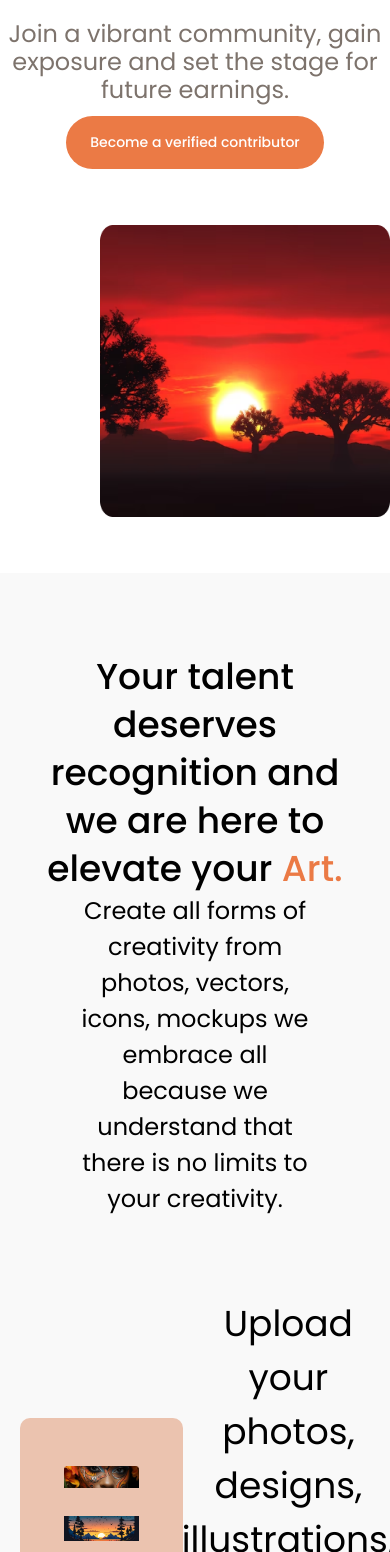
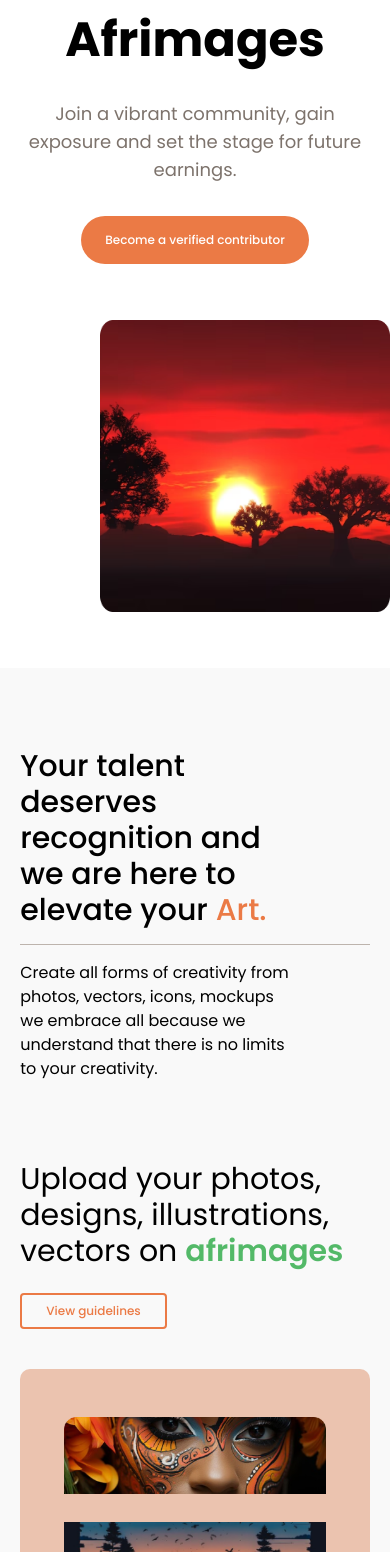
Before and after one commit to Afrimages/Afrimages-Frontend, a Next.js app: page /creator in a window 390 px wide. Shown: the part 448-2000 px from the top of the page. Built offline with nearby package versions, Linux system fonts and the light colour scheme.

Commit message:
style(creator): create mobile view of page

```diff
--- a/app/creator/page.tsx
+++ b/app/creator/page.tsx
@@ -1,23 +1,23 @@
-import Image from 'next/image';
+import Image from 'next/image'
 
-import heroImg1 from '@/public/images/creator/creator-hero-img-1.png';
-import heroImg2 from '@/public/images/creator/creator-hero-img-2.png';
-import heroImg3 from '@/public/images/creator/creator-hero-img-3.png';
-import heroImg4 from '@/public/images/creator/creator-hero-img-4.png';
-import whyCollageImg1 from '@/public/images/creator/creator-why-collage-1.png';
-import whyCollageImg2 from '@/public/images/creator/creator-why-collage-2.png';
-import whyCollageImg3 from '@/public/images/creator/creator-why-collage-3.png';
-import whyCollageImg4 from '@/public/images/creator/creator-why-collage-4.png';
-import ctaCollageImg from '@/public/images/creator/creator-cta-colllage.png';
+import heroImg1 from '@/public/images/creator/creator-hero-img-1.png'
+import heroImg2 from '@/public/images/creator/creator-hero-img-2.png'
+import heroImg3 from '@/public/images/creator/creator-hero-img-3.png'
+import heroImg4 from '@/public/images/creator/creator-hero-img-4.png'
+import whyCollageImg1 from '@/public/images/creator/creator-why-collage-1.png'
+import whyCollageImg2 from '@/public/images/creator/creator-why-collage-2.png'
+import whyCollageImg3 from '@/public/images/creator/creator-why-collage-3.png'
+import whyCollageImg4 from '@/public/images/creator/creator-why-collage-4.png'
+import ctaCollageImg from '@/public/images/creator/creator-cta-colllage.png'
 
-import heartOutlineIcon from '@/public/svg/heart-outline.svg';
-import atomIcon from '@/public/svg/atom.svg';
-import feedbackIcon from '@/public/svg/feedback.svg';
-import uploadIcon from '@/public/svg/upload-linear.svg';
-import tagsIcon from '@/public/svg/tags.svg';
-import monitorIcon from '@/public/svg/monitor.svg';
-import Navbar from '@/components/ui/Navbar';
-import Footer from '@/components/ui/Footer';
+import heartOutlineIcon from '@/public/svg/heart-outline.svg'
+import atomIcon from '@/public/svg/atom.svg'
+import feedbackIcon from '@/public/svg/feedback.svg'
+import uploadIcon from '@/public/svg/upload-linear.svg'
+import tagsIcon from '@/public/svg/tags.svg'
+import monitorIcon from '@/public/svg/monitor.svg'
+import Navbar from '@/components/ui/Navbar'
+import Footer from '@/components/ui/Footer'
 
 export default function Creator() {
   return (
@@ -26,21 +26,57 @@
       <div className=' py-32'>
         {/* Hero Section */}
         <section>
-                <div className='text-center'>
-                    <h1 className='text-lg font-bold leading-[80px]'>
+          <div
+            className='text-center
+          px-xPadding'
+          >
+            <h1
+              className='
+              text-lg
+                    font-bold
+                    leading-[80px]'
+            >
               Showcase your{' '}
-                        <span className='text-green400 border-4 border-green400 rounded-full py-1 px-3.5'>
+              <span
+                className='text-green400
+                        border-4
+                        border-green400
+                        rounded-full
+                        py-1
+                        px-3.5'
+              >
                 Creativity
               </span>{' '}
               <br />{' '}
-                        <span className='inline-block align-middle w-[200px] h-[70px] rounded-full bg-orange-300 bg-span-img mr-3'></span>
+              <span
+                className='inline-block
+              align-middle
+              w-[200px]
+              h-[70px]
+              rounded-full
+              bg-orange-300
+              bg-span-img
+              mr-3'
+              ></span>
               On Afrimages
             </h1>
 
-                    <div className='flex flex-col gap-3 items-center justify-center my-5'>
-                    <p className=' text-md leading-7 text-grey600'>
-                        Join a vibrant community, gain exposure and set the
-                        stage for future earnings.
+            <div
+              className='flex
+            flex-col
+            gap-8
+            items-center
+            justify-center
+            my-5'
+            >
+              <p
+                className='md:text-[18px]
+                text-md
+              leading-7
+              text-grey600'
+              >
+                Join a vibrant community, gain exposure and set the stage for
+                future earnings.
               </p>
 
               <button className='btn-main px-6 py-4 w-fit rounded-full'>
@@ -52,8 +88,7 @@
           {/* Marquee */}
 
           <div className='flex items-center gap-3 my-14 overflow-hidden pl-[100px]'>
-                    {[heroImg1, heroImg2, heroImg3, heroImg4].map(
-                        (image, index) => (
+            {[heroImg1, heroImg2, heroImg3, heroImg4].map((image, index) => (
               <Image
                 key={index}
                 src={image}
@@ -62,8 +97,7 @@
                 height={292}
                 className='w-[353px] h-[292px]'
               />
-                        )
-                    )}
+            ))}
           </div>
 
           {/* Banner */}
@@ -76,75 +110,126 @@
         </section>
 
         {/* Info Section */}
-            <section className='bg-offWhite py-20 flex flex-col gap-20'>
-                <div className='text-center'>
-                    <h1 className='text-mdl font-medium w-4/5 m-auto leading-[3rem]'>
-                        Your talent deserves recognition and we are here to
-                        elevate your <span className='text-orange700'>Art.</span>
+        <section
+          className='bg-offWhite
+        py-20
+        flex
+        flex-col
+        gap-20
+        '
+        >
+          <div className='md:text-left text-center px-xPadding'>
+            <h1
+              className='md:text-3xl
+              text-mdl
+             font-medium
+             w-4/5
+             md:m-0
+             m-auto
+             leading-[3rem]'
+            >
+              Your talent deserves recognition and we are here to elevate your{' '}
+              <span className='text-orange700'>Art.</span>
             </h1>
 
-                    <p className='w-3/5 mx-auto text-md font-normal'>
-                        Create all forms of creativity from photos, vectors,
-                        icons, mockups we embrace all because we understand that
-                        there is no limits to your creativity.
+            <span
+              className='md:block
+            hidden
+            w-full
+            mx-auto
+            h-[1px]
+            my-4
+            bg-grey500'
+            ></span>
+
+            <p
+              className='md:w-4/5
+              w-3/5
+            mx-auto
+            md:mx-0
+            text-md
+            md:text-base
+            font-normal'
+            >
+              Create all forms of creativity from photos, vectors, icons,
+              mockups we embrace all because we understand that there is no
+              limits to your creativity.
             </p>
           </div>
 
-                <div className='grid grid-cols-2 px-xPadding justify-center gap-6 items-center'>
-                    <div className='rounded-[10px] py-12 px-11 gradient-collage flex flex-col gap-7 items-center'>
-                        <Image
-                            src={whyCollageImg1}
-                            alt=''
-                            width={415}
-                            height={213}
-                        />
+          <div
+            className='grid
+          sm:grid-cols-1
+          grid-cols-2
+          px-xPadding
+          justify-center
+          gap-6
+          md:gap-10
+          items-center'
+          >
+            <div className='sm:order-2 rounded-[10px] py-12 px-11 gradient-collage flex flex-col gap-7 items-center'>
+              <Image src={whyCollageImg1} alt='' width={415} height={213} />
 
-                        <Image
-                            src={whyCollageImg2}
-                            alt=''
-                            width={293}
-                            height={99}
-                        />
+              <Image src={whyCollageImg2} alt='' width={293} height={99} />
 
               <div className='grid grid-cols-2 items-center gap-5'>
-                            <Image
-                                src={whyCollageImg3}
-                                alt=''
-                                width={198}
-                                height={80}
-                            />
+                <Image src={whyCollageImg3} alt='' width={198} height={80} />
 
-                            <Image
-                                src={whyCollageImg4}
-                                alt=''
-                                width={198}
-                                height={80}
-                            />
+                <Image src={whyCollageImg4} alt='' width={198} height={80} />
               </div>
             </div>
 
-                    <div className='px-[10%] flex flex-col gap-3 items-center justify-center'>
-                        <p className='text-mdl text-center'>
-                            Upload your photos, designs, illustrations, vectors
-                            on <a href='#' className='font-semibold text-green700'>
+            <div
+              className='
+            px-[10%]
+            md:px-0
+            flex
+            flex-col
+            gap-3
+            md:gap-6
+            md:items-start
+            items-center
+            justify-center'
+            >
+              <p
+                className='text-mdl
+              md:text-3xl
+              md:text-left
+              text-center'
+              >
+                Upload your photos, designs, illustrations, vectors on{' '}
+                <a href='#' className='font-semibold text-green700'>
                   afrimages
                 </a>
               </p>
 
-                        <button className='py-2 px-6 btn-outline'>
-                            View guidelines
-                        </button>
+              <button className='py-2 px-6 btn-outline'>View guidelines</button>
             </div>
           </div>
         </section>
 
         {/* Why Section */}
         <section className='my-24'>
-                <h1 className='text-center text-[2rem] font-bold'>
-                    Why you should become a contributor on <span className='text-green800 font-bold'>afrimages</span>
+          <h1
+            className='text-center
+          text-[2rem]
+          md:text-2xl
+          font-bold
+          max-w-xl mx-auto'
+          >
+            Why you should become a contributor on{' '}
+            <span className='text-green800 font-bold'>afrimages</span>
           </h1>
 
-                <div className='flex items-center justify-center gap-8 mt-9 mb-6'>
+          <div
+            className='flex
+          md:flex-col
+          items-center
+          justify-center
+          gap-8
+          mt-9
+          mb-6'
+          >
             {[
               {
                 text: 'Get recognized and given due credit for your creativity; as a contributor on afrimages you can be rest assured that we wont take credit for your work as your name or initials will be attached to every upload ',
@@ -161,9 +246,17 @@
             ].map((item, index) => (
               <div
                 key={item.text.slice(0, 10)}
-                            className={`border border-gray-200 shadow-sm rounded-[10px] w-[330px] h-[210px] py-3.5 px-7 ${
-                                index === 0 || index === 2 ? 'bg-offWhite' : ''
-                            }`}
+                className={`border
+                border-gray-200
+                shadow-sm
+                rounded-[10px]
+                md:w-[80%]
+                w-[330px]
+                md:h-auto
+                h-[210px]
+                py-3.5
+                px-7
+                ${index === 0 || index === 2 ? 'bg-offWhite' : ''}`}
               >
                 <div
                   className={`rounded-full w-8 h-8 flex items-center justify-center ${
@@ -172,15 +265,16 @@
                       : 'bg-transparent border border-black'
                   }`}
                 >
-                                <Image
-                                    src={item.icon}
-                                    alt=''
-                                    width={20}
-                                    height={20}
-                                />
+                  <Image src={item.icon} alt='' width={20} height={20} />
                 </div>
 
-                            <p className='mt-2.5 leading-[19px] tracking-[0.5px] text-[#545454]'>
+                <p
+                  className='mt-4
+                leading-[19px]
+                tracking-[0.5px]
+                text-[#545454]
+                md:text-sm'
+                >
                   {item.text}
                 </p>
               </div>
@@ -192,16 +286,35 @@
                         Become a verified contributor
                     </button>
                 </div> */}
-
         </section>
 
-            <section className='my-16 flex flex-col items-center justify-center'>
-            <h1 className='font-bold text-[2em] leading-[38px] text-center w-3/5 '>
-                    Creative tools we provided to make your uploading easy and
-                    seamless
+        <section
+          className='my-16
+        flex
+        flex-col
+        items-center
+        justify-center
+        px-xPadding'
+        >
+          <h1
+            className='md:font-medium
+            font-bold
+            md:text-[1.6em]
+          text-[2em]
+          leading-[38px]
+          text-center
+          md:w-4/5
+          w-3/5 '
+          >
+            Creative tools we provided to make your uploading easy and seamless
           </h1>
 
-                <div className='flex items-center justify-between gap-9 mt-8'>
+          <div
+            className='flex
+          sm:flex-col
+          items-center
+          justify-between gap-9 mt-8'
+          >
             {[
               {
                 heading: 'Batch uploading',
@@ -216,28 +329,52 @@
               },
               {
                 heading: 'Monitor your downloads',
-                            text: 'you can monitor how our users react to your content  ',
+                text: 'You can monitor how our users react to your content  ',
                 icon: monitorIcon,
               },
             ].map((item) => (
               <div
                 key={item.heading}
-                            className='text-center bg-white shadow-md px-5 py-16 rounded-md w-1/3 border border-gray-100'
+                className='text-center
+                bg-white
+                shadow-md
+                px-5
+                md:py-8
+                py-16
+                rounded-md
+                sm:w-[80%]
+                w-1/3
+                md:h-[200px]
+                border
+                border-gray-100'
               >
-                            <div className='rounded-full w-8 h-8 flex items-center justify-center bg-white shadow-md mx-auto'>
-                                <Image
-                                    src={item.icon}
-                                    alt=''
-                                    width={20}
-                                    height={20}
-                                />
+                <div
+                  className='rounded-full
+                w-8 h-8 flex items-center justify-center bg-white shadow-md mx-auto'
+                >
+                  <Image src={item.icon} alt='' width={20} height={20} />
                 </div>
 
-                            <h3 className='mt-3.5 mb-1 text-xl font-medium leading-6'>
+                <h3
+                  className='mt-3.5
+                mb-1
+                md:text-base
+                text-xl
+                md:font-semibold
+                font-medium
+                leading-6'
+                >
                   {item.heading}
                 </h3>
 
-                            <p className='font-light leading-4 text-sm'>
+                <p
+                  className='
+                  md:font-normal
+                  font-light
+                leading-4
+                md:text-xs
+                text-sm'
+                >
                   {item.text}
                 </p>
               </div>
@@ -246,32 +383,54 @@
         </section>
 
         {/* Question Section */}
-            <section className='my-16'>
-                <h1 className='text-2xl font-medium text-center'>
-                    Do you have questions for us ? we are available to answer
+        <section className='px-xPadding my-16'>
+          <h1
+            className='
+          md:text-[18px]
+          text-2xl
+          font-medium
+          text-center'
+          >
+            Do you have questions for us ? <br /> We are available to answer
             your questions{' '}
           </h1>
 
-                <form className='mx-auto w-[80%] border border-black mt-9 rounded-lg'>
+          <form className='mx-auto w-full border border-black mt-9 rounded-lg'>
             <input
               type='text'
+              aria-multiline
               required
               placeholder='Type your questions'
-                        className='bg-offWhite px-6 py-7 w-full  placeholder:text-[#545454] font-light focus:outline-none'
+              className='bg-offWhite
+              px-6
+              py-7
+              w-full
+              placeholder:text-[#545454]
+              font-light
+              md:font-normal
+                md:text-xs
+              focus:outline-none'
             />
 
-                    <div className='px-6 py-3.5 w-full flex items-center gap-3 justify-between border-t border-black'>
+            <div className='px-6 py-3.5 w-[80%] md:w-full flex items-center gap-3 justify-between border-t border-black'>
               <input
                 type='email'
                 maxLength={40}
                 placeholder='Your email address'
                 required
-                            className='flex-1 placeholder:text-[#545454] font-light border-none border-b-2 border-gray-500'
+                className='flex-1
+                md:text-xs
+                placeholder:text-[#545454]
+                font-light
+                md:font-normal
+                border-none
+                border-b-2
+                border-gray-500'
               />
 
               <button
                 type='submit'
-                            className='py-2.5 px-10 border border-black font-medium rounded text-sm hover:bg-orange800 hover:text-white transition-all hover:border-orange800'
+                className='py-2.5 px-10 border border-black font-medium rounded text-sm md:text-xs hover:bg-orange800 hover:text-white transition-all hover:border-orange800'
               >
                 Submit
               </button>
@@ -280,13 +439,22 @@
         </section>
 
         {/* CTA (Call to Action) Section*/}
-            <section className='bg-offWhite flex items-center justify-center gap-20 py-24 '>
+        <section
+          className='bg-offWhite
+        flex
+        sm:flex-col-reverse
+        items-center
+        justify-center
+        gap-20
+        py-24
+        px-xPadding'
+        >
           <div className='leading-6 gradient-collage rounded-[10px] flex flex-col gap-1 py-12 px-8 '>
-                    <h1 className='font-bold text-xl max-w-[388px]'>
+            <h1 className='font-bold md:text-[18px] text-xl max-w-[388px]'>
               We welcome you to a world of creativity and exposure
             </h1>
 
-                    <p className='text-sm'>
+            <p className='md:text-xs my-3 text-sm'>
               Trust us with your creativity and explore a new world
             </p>
 
@@ -301,5 +469,5 @@
 
       <Footer />
     </>
-    );
+  )
 }
--- a/app/globals.css
+++ b/app/globals.css
@@ -9,11 +9,11 @@
   font-family: var(--font-poppins);
 }
 
-p{
+p {
   font-size: 14px;
 }
 
-label{
+label {
   font-size: 14px;
 }
 
@@ -36,11 +36,11 @@
   }
 
   .btn-main {
-        @apply bg-orange700 font-medium text-white text-sm rounded;
+    @apply bg-orange700 font-medium text-white text-sm md:text-xs rounded;
   }
 
   .btn-outline {
-        @apply text-orange700 border-2 border-orange700 text-sm rounded font-medium;
+    @apply text-orange700 border-2 border-orange700 text-sm md:text-xs rounded font-medium;
   }
 }
 
@@ -116,11 +116,7 @@
 }
 
 .gradient-green {
-    background: linear-gradient(
-        90deg,
-        #62b66f 0%,
-        rgba(0, 40, 6, 0.82) 111.75%
-    );
+  background: linear-gradient(90deg, #62b66f 0%, rgba(0, 40, 6, 0.82) 111.75%);
 }
 
 .overlay-top::after {
@@ -135,15 +131,15 @@
 }
 
 .gradient-collage {
-    background: rgba(221, 142, 102, .5)
+  background: rgba(221, 142, 102, 0.5);
 }
 
-.container{
-    @apply px-xPadding
+.container {
+  @apply px-xPadding;
 }
 
-form input{
-    @apply border-2 p-3 rounded-md text-[14px] focus:outline-none
+form input {
+  @apply border-2 p-3 rounded-md text-[14px] focus:outline-none;
 }
 
 /* .edit div{
@@ -151,7 +147,7 @@
 } */
 
 @media screen and (max-width: 800px) {
-    .edit div{
+  .edit div {
     display: flex;
     flex-direction: column;
   }
```
Also changed, not shown: tailwind.config.ts (+10 -10 lines). Lines whose indentation alone changed are shown as unchanged.
